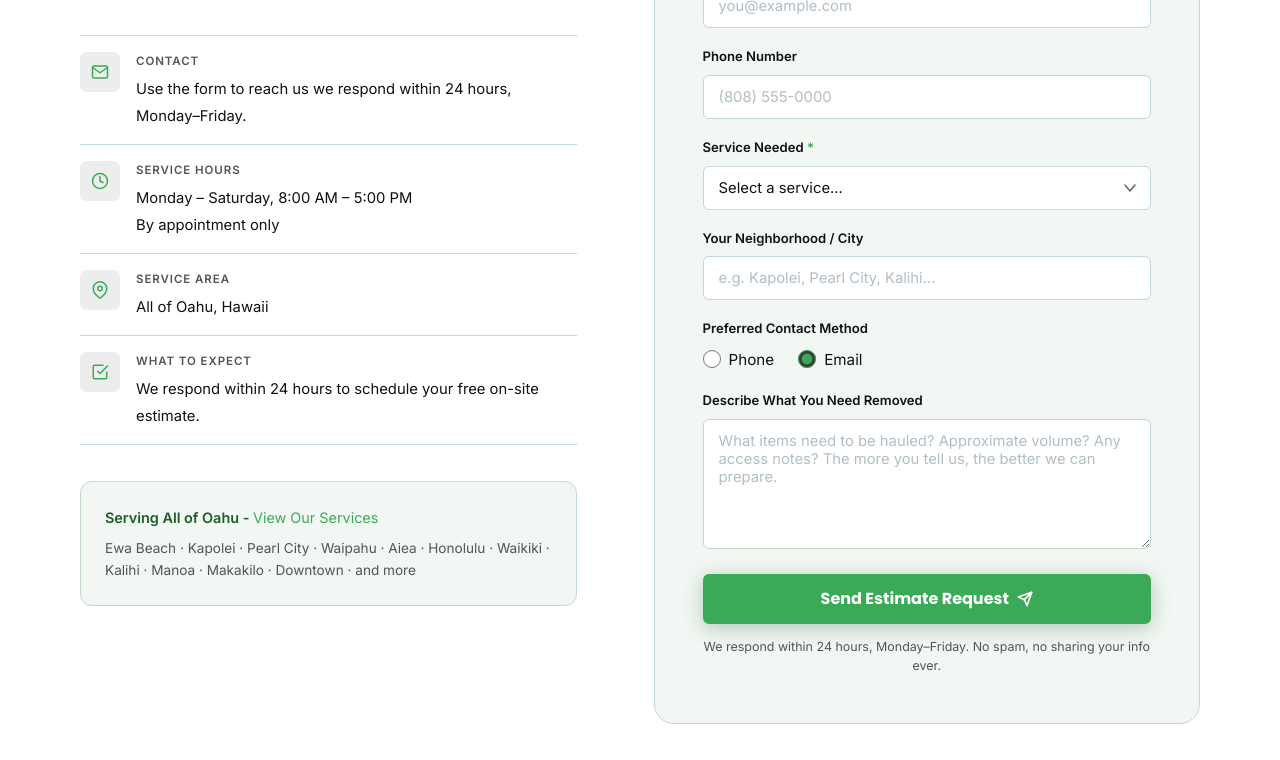
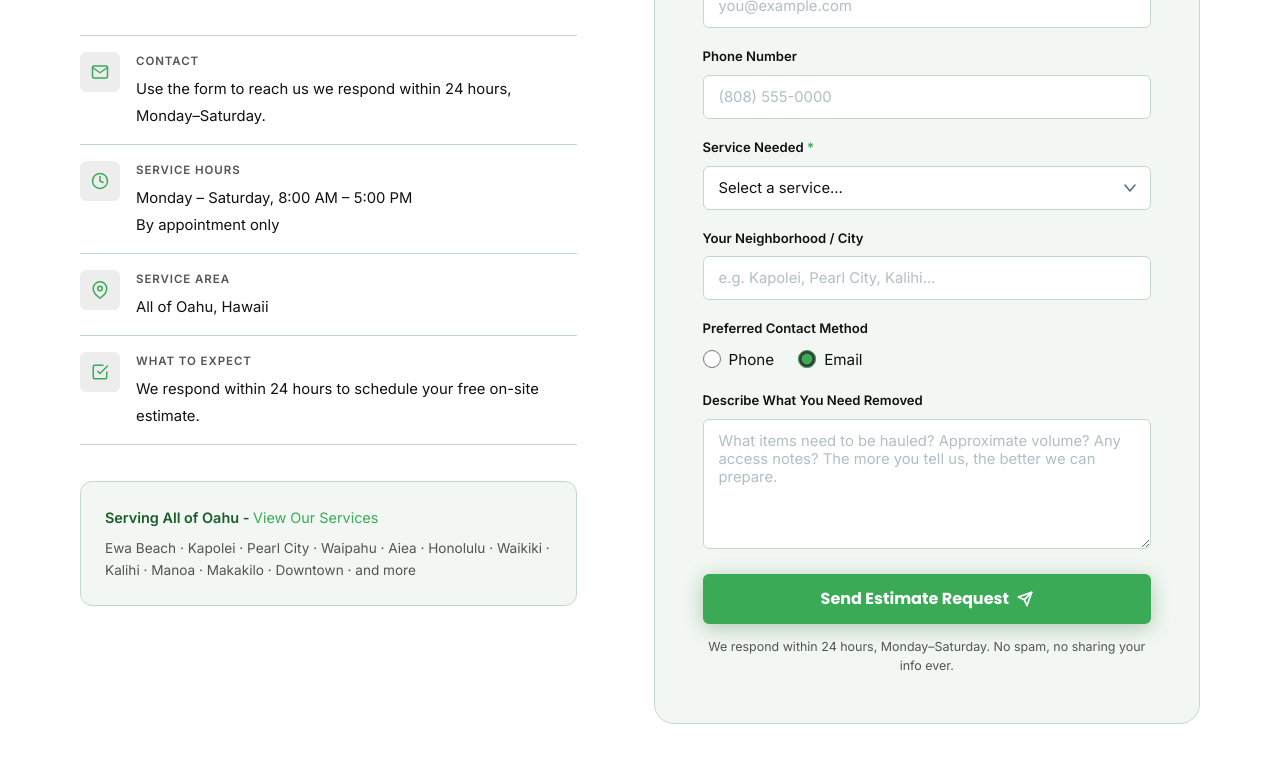
Before and after one commit to tobuku/opalakuleana, a Jekyll site: the page built from _pages/contact.html, in a window 1280 px wide and 1400 px high. Shown: the part 634-1394 px from the top of the window. Built offline with Jekyll 4.4.1, drawn with Linux system fonts in a browser that asks for light colours; nearby versions of some CDN libraries.

Commit message:
Add Formspree honeypot spam filter, email validation pattern, fix hours to Mon-Sat
- Added _gotcha honeypot field to both contact forms (contact.html + index.html)
  to block bot spam (57 spam submissions in Formspree inbox)
- Added email input pattern to reject malformed addresses (double-@ typos)
- Fixed contact page hours text from Monday-Friday to Monday-Saturday (2 places)

Co-Authored-By: Claude Opus 4.6 <noreply@anthropic.com>

```diff
--- a/_pages/contact.html
+++ b/_pages/contact.html
@@ -53,7 +53,7 @@ permalink: /contact/
             </div>
             <div class="contact-detail-text">
               <strong>Contact</strong>
-              <span>Use the form to reach us we respond within 24 hours, Monday–Friday.</span>
+              <span>Use the form to reach us we respond within 24 hours, Monday–Saturday.</span>
             </div>
           </li>
           <li>
@@ -96,6 +96,7 @@ permalink: /contact/
         <!-- SETUP: Go to formspree.io, create a free account, and replace FORM_ID_HERE with your form ID -->
         <form action="https://formspree.io/f/mzdyrkgd" method="POST" class="contact-form-el" novalidate>
           <input type="hidden" name="_subject" value="New Estimate Request ʻŌpala Kuleana">
+          <input type="text" name="_gotcha" style="display:none" tabindex="-1" autocomplete="off">
 
           <div class="form-row">
             <div class="form-group">
@@ -110,7 +111,7 @@ permalink: /contact/
 
           <div class="form-group">
             <label class="form-label" for="email">Email Address <span aria-hidden="true" style="color:var(--c-accent)">*</span></label>
-            <input class="form-control" type="email" id="email" name="email" placeholder="you@example.com" required autocomplete="email">
+            <input class="form-control" type="email" id="email" name="email" placeholder="you@example.com" required autocomplete="email" pattern="^[^@\s]+@[^@\s]+\.[^@\s]+$" title="Please enter a valid email address">
           </div>
 
           <div class="form-group">
@@ -174,7 +175,7 @@ permalink: /contact/
             <svg width="16" height="16" viewBox="0 0 24 24" fill="none" stroke="currentColor" stroke-width="2.5" stroke-linecap="round" stroke-linejoin="round" aria-hidden="true"><line x1="22" y1="2" x2="11" y2="13"/><polygon points="22 2 15 22 11 13 2 9 22 2"/></svg>
           </button>
 
-          <p class="form-note">We respond within 24 hours, Monday–Friday. No spam, no sharing your info ever.</p>
+          <p class="form-note">We respond within 24 hours, Monday–Saturday. No spam, no sharing your info ever.</p>
         </form>
       </div>
 
--- a/index.html
+++ b/index.html
@@ -758,6 +758,7 @@ description: "Hawaiian-owned junk removal on Oahu since 2005. Furniture, applian
         <!-- SETUP: Sign up at formspree.io and replace FORM_ID_HERE with your form ID -->
         <form action="https://formspree.io/f/mzdyrkgd" method="POST" class="contact-form-el" novalidate>
           <input type="hidden" name="_subject" value="New Estimate Request ʻŌpala Kuleana">
+          <input type="text" name="_gotcha" style="display:none" tabindex="-1" autocomplete="off">
 
           <div class="form-row">
             <div class="form-group">
@@ -772,7 +773,7 @@ description: "Hawaiian-owned junk removal on Oahu since 2005. Furniture, applian
 
           <div class="form-group">
             <label class="form-label" for="email">Email Address <span aria-hidden="true" style="color:var(--c-accent)">*</span></label>
-            <input class="form-control" type="email" id="email" name="email" placeholder="you@example.com" required>
+            <input class="form-control" type="email" id="email" name="email" placeholder="you@example.com" required pattern="^[^@\s]+@[^@\s]+\.[^@\s]+$" title="Please enter a valid email address">
           </div>
 
           <div class="form-group">
```
